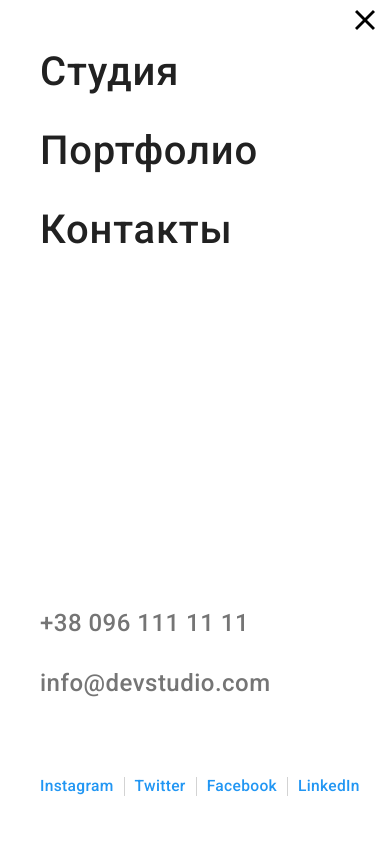
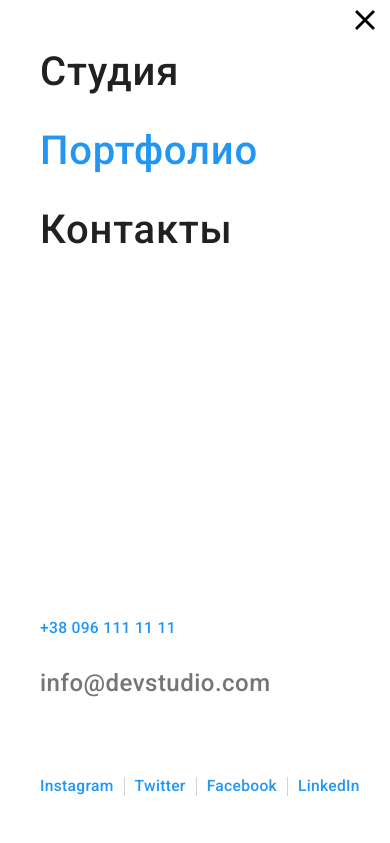
Before and after one commit to Chivas88/goit-markup-hw-08, a plain HTML site: page portfolio.html in a window 390 px wide. Both pictures are taken after a click on the button 355 px from the left and 36 px from the top of the page. Shown: the top 843 px of the page. Drawn offline with nearby package versions, Linux system fonts and the light colour scheme.

Commit message:
Исправляет ошибки

```diff
--- a/portfolio.html
+++ b/portfolio.html
@@ -58,7 +58,7 @@
                             <a href="./index.html" class="link mobile-menu__link">Студия</a>
                         </li>
                         <li>
-                            <a href="./portfolio.html" class="link mobile-menu__link">Портфолио</a>
+                            <a href="./portfolio.html" class="link mobile-menu__link active">Портфолио</a>
                         </li>
                         <li>
                             <a href="" class="link mobile-menu__link">Контакты</a>
@@ -68,7 +68,7 @@
                 <div class="wrapper-mobile-second">
                     <ul class="list">
                         <li>
-                            <a href="tel:+380961111111" class="link mobile-menu__contacts">+38 096 111 11 11</a>
+                            <a href="tel:+380961111111" class="link mobile-menu__contacts active-tel">+38 096 111 11 11</a>
                         </li>
                         <li>
                             <a href="mailto:info@devstudio.com" class="link mobile-menu__contacts">info@devstudio.com</a>
--- a/sass/layout/_header.scss
+++ b/sass/layout/_header.scss
@@ -211,6 +211,9 @@
   font-size: 34px;
   line-height: 1.18;
   color: var(--accent-color);
+  @media screen and (max-width:479px) {
+    font-size: 4vw;
+  }
 }
 .mobile-menu__socials-list {
   display: flex;
```
Also changed, not shown: index.html (+1 -1 lines), css/main.css, css/main.min.css, 2 other files.
